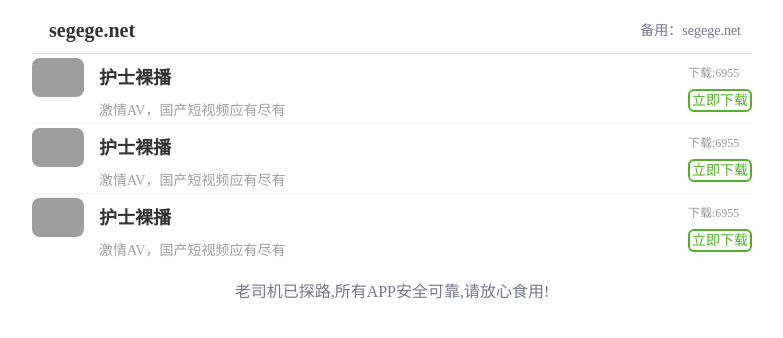
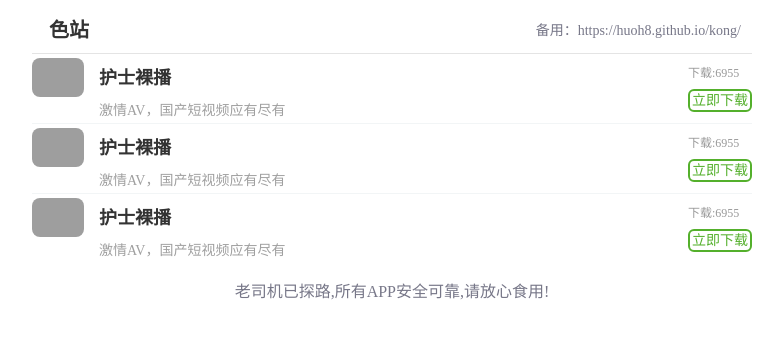
Before and after one commit to huoh8/kong, a plain HTML site: page index.html in a window 1280 px wide. Shown: the whole page, without its empty margins (248-1031 px from the left). Drawn offline with nearby package versions, Linux system fonts and the light colour scheme; grey boxes are pictures that could not be loaded.

Commit message:
Update index.html

```diff
--- a/index.html
+++ b/index.html
@@ -17,9 +17,9 @@ body>div#redeviation-bs-indicator>div{opacity:0;pointer-events:none}body>iframe#
 <div class="mod_hotgame">
     <div class="mod-header">
         <div class="mod-header-h3" style="font-size: 20px;">
-            segege.net
+            色站
         </div>
-        <a href="javascript:;" class="more">备用：segege.net</a>
+        <a href="javascript:;" class="more">备用：https://huoh8.github.io/kong/</a>
     </div>
     <div class="container">
         <div id="top1" class="list">
```
